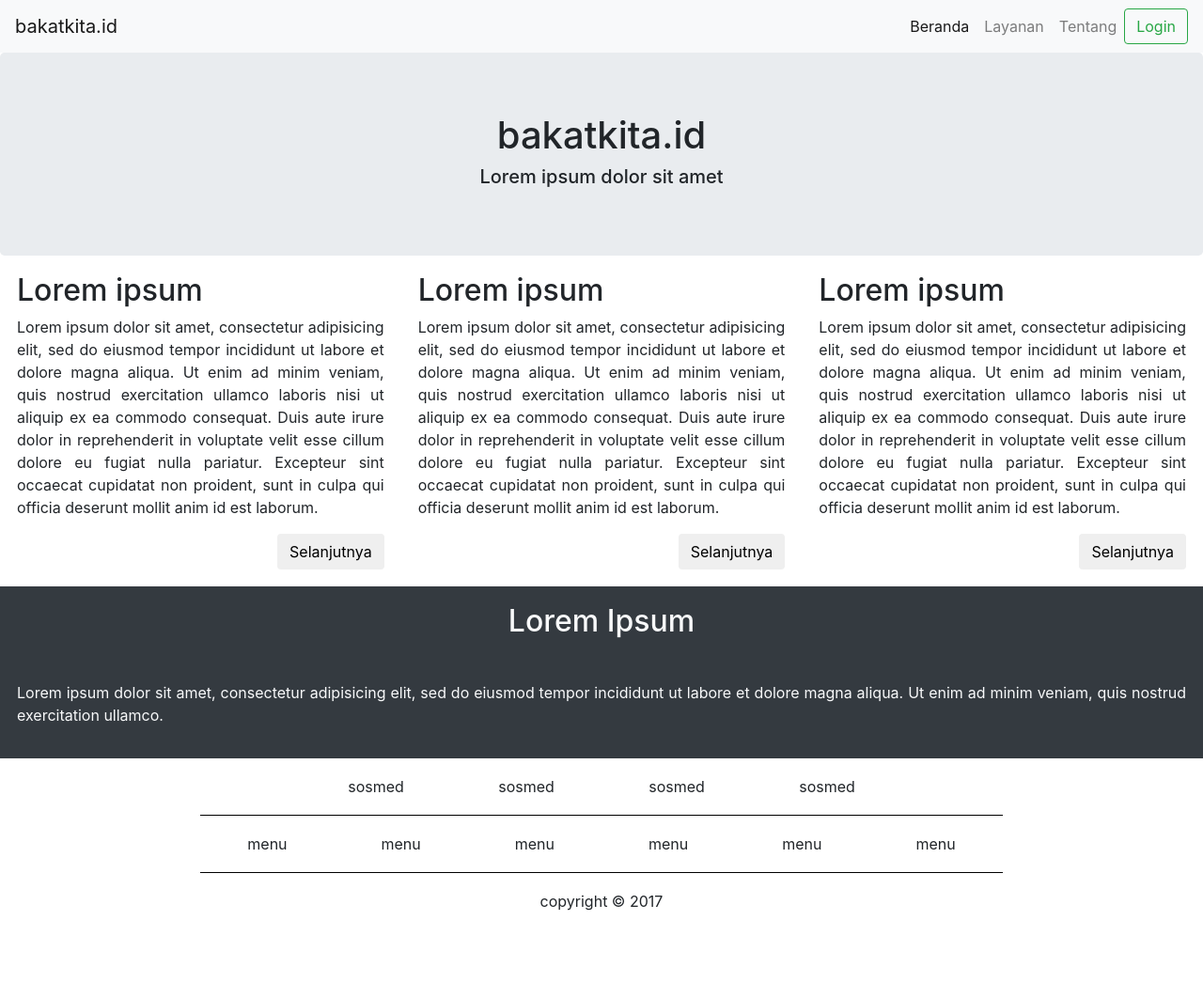
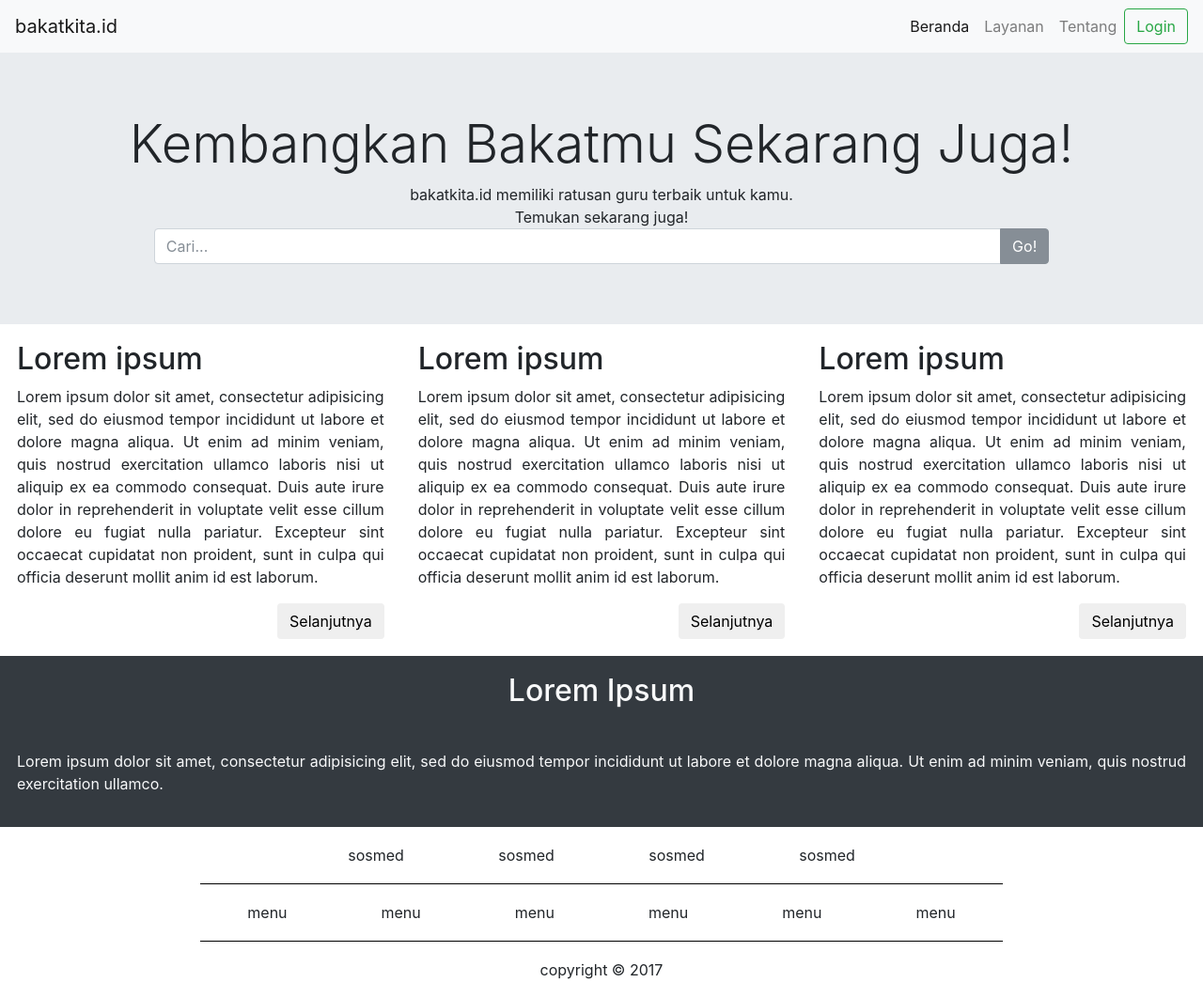
Before and after one commit to mkhaufillah/bakatkita, a plain HTML site: page index.html in a window 1280 px wide. Shown: the whole page at 94% size. Before the commit the page ends 989 px from the top, so only its background shows below. Drawn offline with Linux system fonts and the light colour scheme.

Commit message:
Merge branch 'master' of https://github.com/mkhaufillah/bakatkita

```diff
--- a/index.html
+++ b/index.html
@@ -58,10 +58,25 @@
     </nav>
 
     <!-- jumbotron -->
-    <div class="jumbotron no-gutters">
+    <div class="jumbotron no-gutters jumbotron-fluid">
       <center>
-        <h1>bakatkita.id</h1>
-        <h5>Lorem ipsum dolor sit amet</h5>
+        <h1 class="display-4">Kembangkan Bakatmu Sekarang Juga!</h1>
+        <span>
+          bakatkita.id memiliki ratusan guru terbaik untuk kamu.<br/>
+          Temukan sekarang juga!
+        </span>
+        <div class="row no-gutter">
+          <div class="col"></div>
+          <div class="col-sm-9">
+            <div class="input-group">
+              <input type="text" class="form-control" placeholder="Cari..." aria-label="Cari...">
+              <span class="input-group-btn">
+                <button class="btn btn-secondary" type="button">Go!</button>
+              </span>
+            </div>
+          </div>
+          <div class="col"></div>
+        </div>
       </center>
     </div>
 
```
